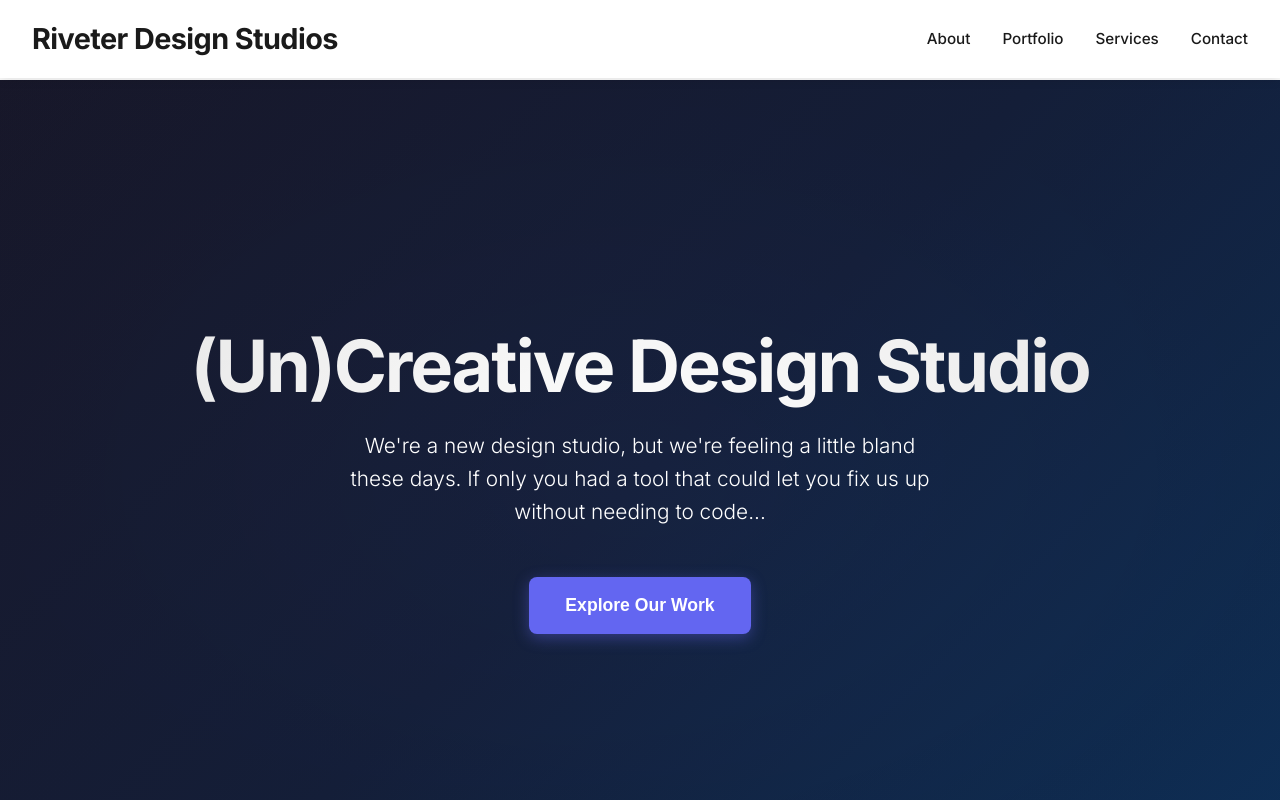
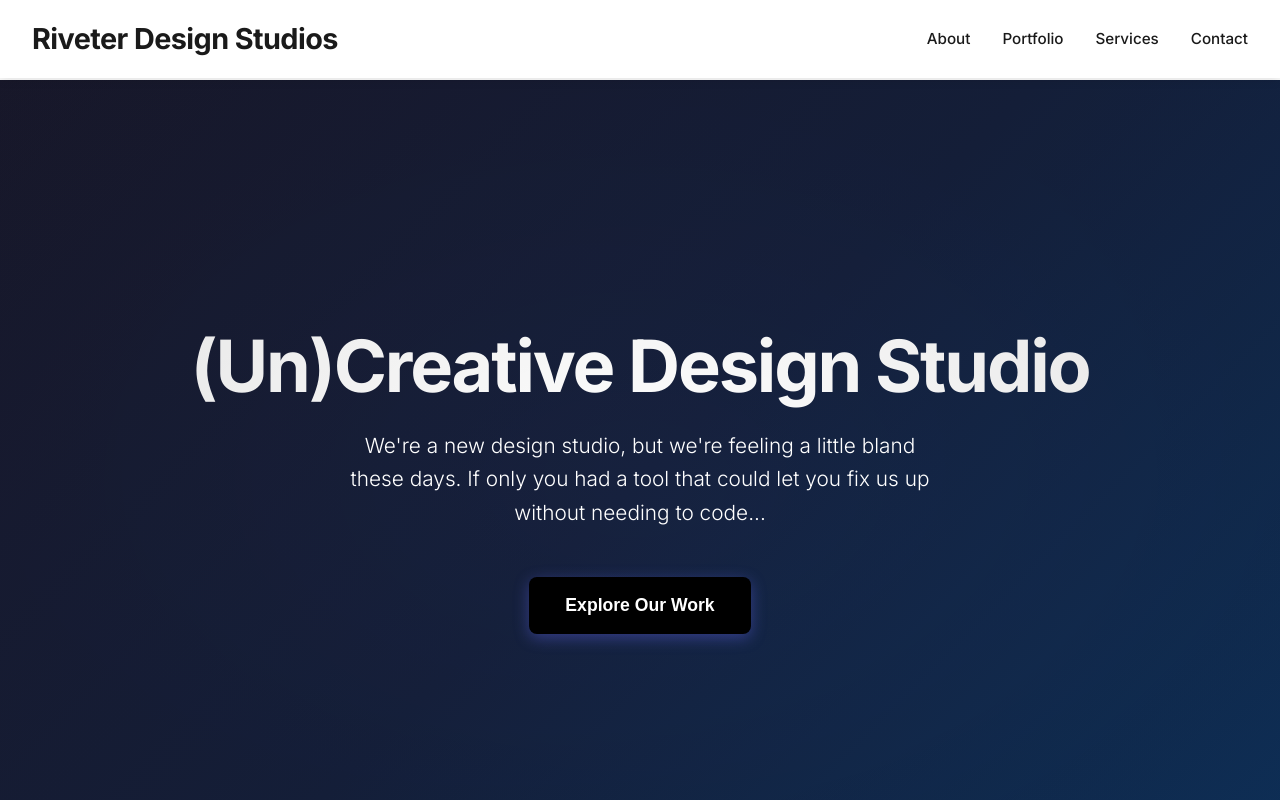
Before and after one commit to rivet-design/demo-design, a website built with Vite: page index.html in a window 1280 px wide. Shown: the top 800 px of the page. Built offline with nearby package versions, Linux system fonts and the light colour scheme.

Commit message:
feat: change this color to be black
Element: button.cta-button
XPath: //*[@id="hero"]/div[1]/button[1]

Generated by Rivet Visual Editor

```diff
--- a/index.html
+++ b/index.html
@@ -5,8 +5,7 @@
     <meta name="viewport" content="width=device-width, initial-scale=1.0">
     <title>Riveter Design Studios</title>
     <link href="https://fonts.googleapis.com/css2?family=Inter:wght@300;400;500;600;700&display=swap" rel="stylesheet">
-    <link rel="stylesheet" href="styles.css">
-</head>
+    <link rel="stylesheet" href="styles.css"></head>
 <body>
     <header>
         <nav>
@@ -32,7 +31,7 @@
             <div class="hero-content">
                 <h1>(Un)Creative Design Studio</h1>
                 <p>We're a new design studio, but we're feeling a little bland these days. If only you had a tool that could let you fix us up without needing to code...</p>
-                <button class="cta-button">Explore Our Work</button>
+                <button class="cta-button" style="background-color: black;">Explore Our Work</button>
             </div>
         </section>
 
```
